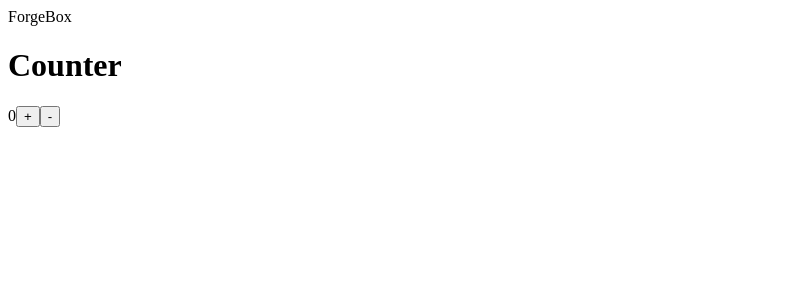
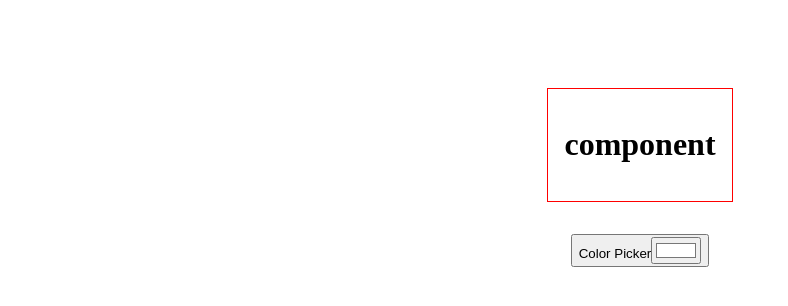
Before and after one commit to karlcrisostomo/forgebox, a Next.js app: page / in a window 1280 px wide. Shown: the top 306 px of the page, without its empty margins (0-788 px from the left). Built offline with nearby package versions, Linux system fonts and the light colour scheme.

Commit message:
feat: add useTehemeChanger hook

```diff
--- a/package.json
+++ b/package.json
@@ -4,7 +4,7 @@
   "private": true,
   "scripts": {
     "watch:typed-scss": "typed-scss-modules src --watch --exportType default --nameFormat camel",
-    "dev": "concurrently \"yarn run watch:typed-scss\" \"next dev --turbopack --port 3000\"",
+    "start:dev": "npx concurrently \"yarn run watch:typed-scss\" \"next dev --turbopack --port 3000\"",
     "build": "next build",
     "start": "next start",
     "lint": "next lint",
--- a/src/container/HomePage/HomePage.tsx
+++ b/src/container/HomePage/HomePage.tsx
@@ -1,17 +1,43 @@
 import { NextPageWithLayout } from "@/types";
-import { useCounterSlice } from "@/hooks/useCounterSlice";
-import React from "react";
+import styles from "./styles.module.scss";
+import React, { useCallback, useEffect } from "react";
+import { useThemeChanger } from "@/hooks/useThemeChanger";
 const HomePage: NextPageWithLayout = () => {
-  const { increment, decrement, count } = useCounterSlice();
+  const { backgroundColor, setBackgroundColor } = useThemeChanger();
+
+  // Prototype for real-time background color change:
+  // Note: This is an initial implementation to test functionality
+  // and may not represent the final code logic
+
+  useEffect(() => {
+    document.documentElement.style.setProperty(
+      "--background-color",
+      backgroundColor,
+    );
+  }, [backgroundColor]);
+
+  const handleColorChange = useCallback(
+    (e: React.ChangeEvent<HTMLInputElement>) => {
+      const newColor = e.target.value;
+      setBackgroundColor(newColor);
+    },
+    [setBackgroundColor],
+  );
+
   return (
-    <div>
-      <span>ForgeBox</span>
+    <div className={styles.container}>
+      <div className={styles.component}>
+        <h1>component</h1>
+      </div>
 
-      <h1>Counter</h1>
-      <span>{count}</span>
-
-      <button onClick={increment}>+</button>
-      <button onClick={decrement}>-</button>
+      <button>
+        Color Picker
+        <input
+          type="color"
+          value={backgroundColor}
+          onChange={handleColorChange}
+        />
+      </button>
     </div>
   );
 };
--- a/src/container/HomePage/styles.module.scss
+++ b/src/container/HomePage/styles.module.scss
@@ -2,4 +2,15 @@
 
 .container {
     display: flex;
+    flex-direction: column;
+    background-color: var(--background-color, #ffffff);
+    gap: 2rem;
+    justify-content: center;
+    align-items: center;
 }
+.component {
+    margin-top: 5rem;
+    width: fit-content;
+    padding: 1rem;
+    border: 1px solid red;
+}
--- a/src/container/HomePage/styles.module.scss.d.ts
+++ b/src/container/HomePage/styles.module.scss.d.ts
@@ -1,4 +1,5 @@
 export type Styles = {
+  component: string;
   container: string;
 };
 
--- /dev/null
+++ b/src/hooks/useThemeChanger.ts
@@ -0,0 +1,14 @@
+import { setBackgroundColor } from "@/store/themeChangerReducer";
+import { useAppDispatch, useAppSelector } from "./reduxHooks";
+
+export const useThemeChanger = () => {
+  const dispatch = useAppDispatch();
+  const backgroundColor = useAppSelector(
+    (state) => state.theme.backgroundColor,
+  );
+
+  return {
+    backgroundColor,
+    setBackgroundColor: (color: string) => dispatch(setBackgroundColor(color)),
+  };
+};
--- a/src/store/index.ts
+++ b/src/store/index.ts
@@ -1,10 +1,12 @@
 import counterReducer from "@/store/counterReducer";
+import themeChangerReducer from "@/store/themeChangerReducer";
 import { configureStore } from "@reduxjs/toolkit";
 
 // eslint-disable-next-line @typescript-eslint/no-unused-vars
 export const store = configureStore({
   reducer: {
     counter: counterReducer,
+    theme: themeChangerReducer,
   },
 });
 
--- /dev/null
+++ b/src/store/themeChangerReducer.ts
@@ -0,0 +1,23 @@
+import { createSlice, PayloadAction } from "@reduxjs/toolkit";
+
+interface themeState {
+  backgroundColor: string;
+}
+
+const initialState: themeState = {
+  backgroundColor: "#ffffff",
+};
+
+const themeChangerReducer = createSlice({
+  name: "theme",
+  initialState,
+
+  reducers: {
+    setBackgroundColor: (state, action: PayloadAction<string>) => {
+      state.backgroundColor = action.payload;
+    },
+  },
+});
+
+export const { setBackgroundColor } = themeChangerReducer.actions;
+export default themeChangerReducer.reducer;
```
